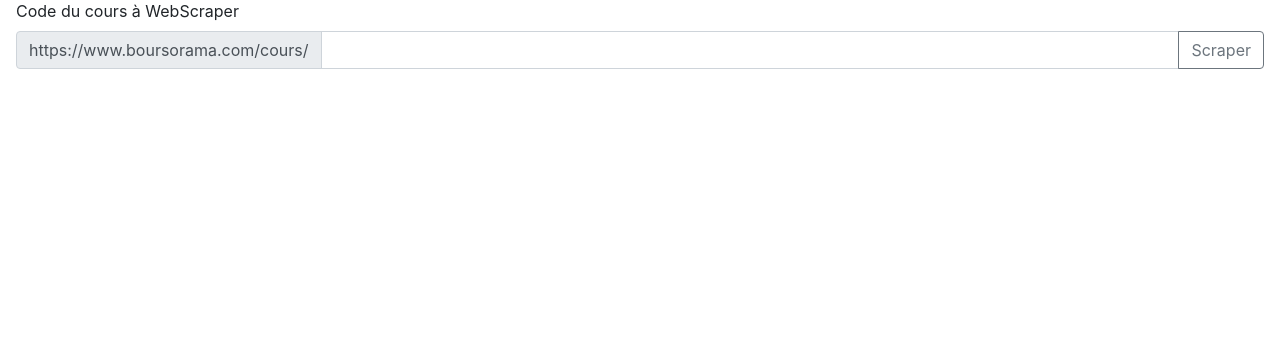
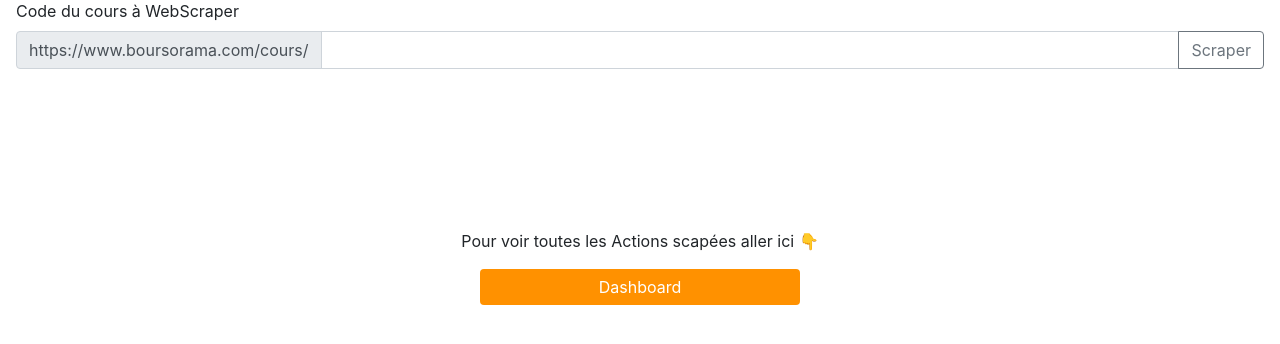
Before and after one commit to lege0053/projet-web-scraping, a PHP site: page /front/home in a window 1280 px wide. Shown: the part 149-493 px from the top of the page. Run offline with PHP 8.4, Linux system fonts and the light colour scheme.

Commit message:
feat : finition :)  🍻

```diff
--- a/front/home.php
+++ b/front/home.php
@@ -26,7 +26,13 @@ $webpage->appendContent(<<<HTML
             </div>
         </form>
         <div id="resultContainer"></div>
-        <div id="container" class="card"></div>
+        <div class="center"><div id="container" class="card"></div></div>
+
+        <div class="dash">
+            <p>Pour voir toutes les Actions scapées aller ici &#x1F447;</p>
+            <a class="btn btn-primary" href="dashboard" role="button">Dashboard</a>
+        </div>
+
     </div>
 HTML);
 
--- a/front/src/css/style.css
+++ b/front/src/css/style.css
@@ -19,3 +19,32 @@
     width: 30rem;
     border: none;
 }
+
+.center{
+    display: flex;
+    justify-content: center;
+    margin-bottom: 5em;
+    margin-top: 5em;
+}
+
+.card-header{
+    background-color: #ff910080;
+    font-weight: 700;
+    text-align: center;
+}
+.dash{
+    display: flex;
+    justify-content: center;
+    flex-direction: column;
+    align-items: center;
+}
+
+.btn-primary{
+    background-color: #FF9100;
+    border: none;
+    width: 20rem;
+
+}
+.btn-primary:hover{
+    background-color: #333;
+}
```
Also changed, not shown: api/scrapingForum.php (+7 -8 lines), api/forum.php (added).
